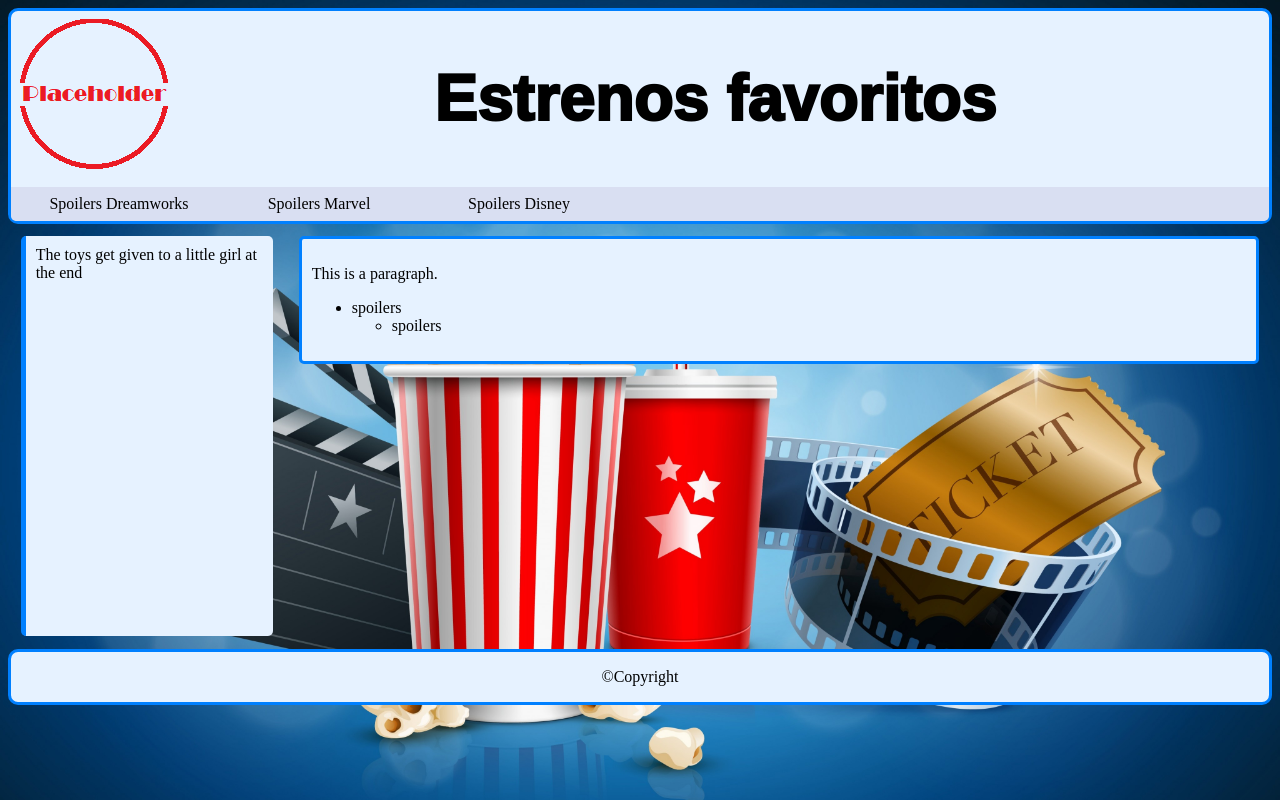
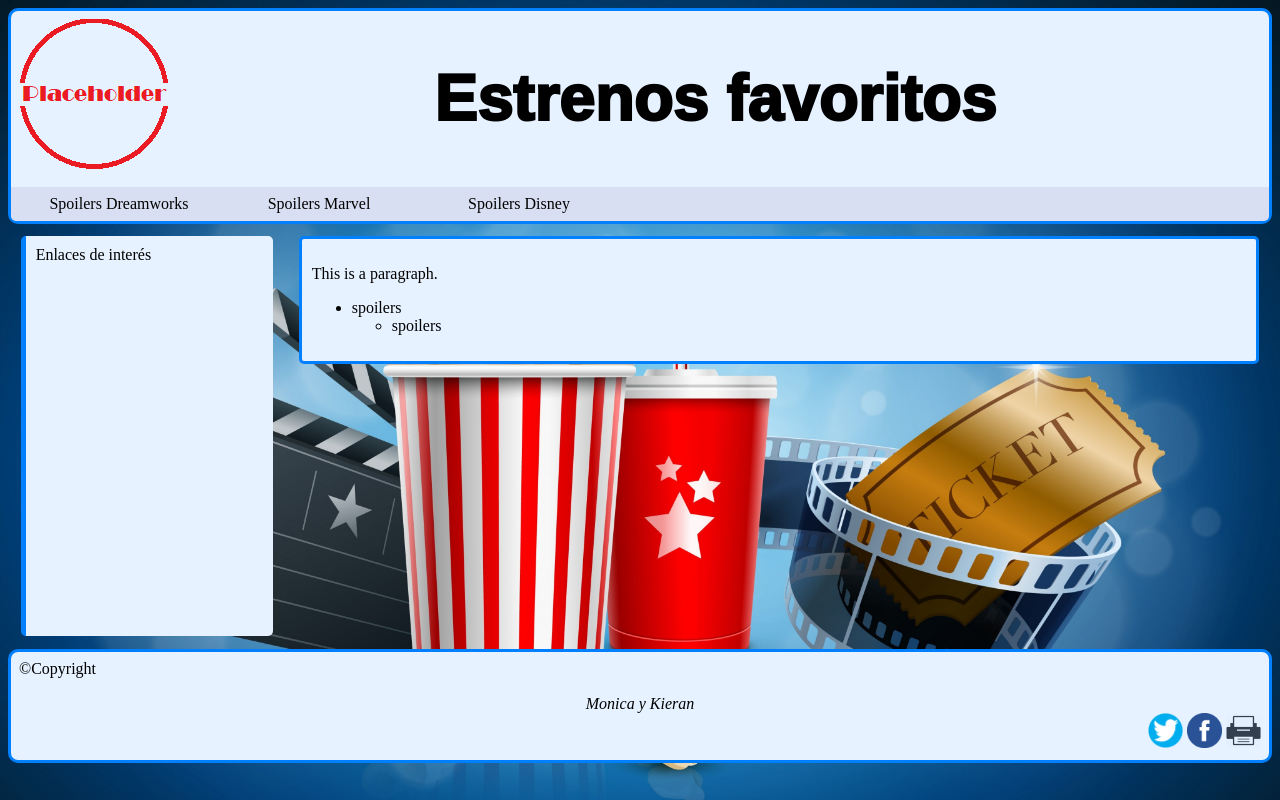
Before and after one commit to K-Embee/Uni_SIBW_Practicas, a PHP site: page /portada.html in a window 1280 px wide. Run offline with PHP 8.4, Linux system fonts and the light colour scheme.

Commit message:
iconos añadidos

```diff
--- a/estilo.css
+++ b/estilo.css
@@ -111,14 +111,15 @@ Contenido central (78% anchura, 76 + 1/margen)
 Barra inferior
 =====================================*/
 .pagebottom {
-	text-align: center;
+	text-align: right;
 	background-color: #e6f2ff;
 	border-style: solid;
 	border-radius: 10px;
 	border-width: 3px;
 	border-color: #0080ff;
+	padding: 8px;
 
-	clear: both; /*No permite que hayan elementos flotando (float) en ningun lado*/
+	overflow: auto; /*Para que no se desborden los enlaces*/
 }
 
 /*=====================================
@@ -130,3 +131,26 @@ body {
 	background-repeat: no-repeat;
 	background-size: cover;
 }
+
+.cleared {
+	clear: both; /*No permite que hayan elementos flotando (float) en ningun lado*/
+}
+
+.copyright {
+	text-align: left;
+	height: 35px;
+	width: 35px;
+}
+
+.links {
+	float: right;
+}
+
+.links img {
+	height: 35px;
+	width: 35px;
+}
+
+address {
+	text-align: center;
+}
--- a/portada.html
+++ b/portada.html
@@ -3,7 +3,7 @@
 
 <head>
 	<meta charset="utf-8">
-	<title>[Nombre de servicio]</title>
+	<title>Estrenos peliculas</title>
 	<link rel="stylesheet" type="text/css" href="/estilo.css"/>
 </head>
 
@@ -21,7 +21,7 @@
 	</div>
 
 	<div>
-		<aside>The toys get given to a little girl at the end</aside>
+		<aside>Enlaces de interés</aside>
 		<span class="principal">
 			<p>This is a paragraph.</p>
 			<ul>
@@ -33,8 +33,16 @@
 		</span>
 	</div>
 
+	<div class="cleared"/>
+
 	<div class="pagebottom">
-		<p>©Copyright<p>
+		<div class="copyright">©Copyright</div>
+		<address>Monica y Kieran</address>
+		<div class="links">
+			<img src="/imgs/twitter.png"/>
+			<img src="/imgs/facebook.png"/>
+			<img src="/imgs/impresora.png"/>
+		</div>
 	</div>
 
 </body>
```
Also changed, not shown: imgs/facebook.png (added), imgs/impresora.png (added).
